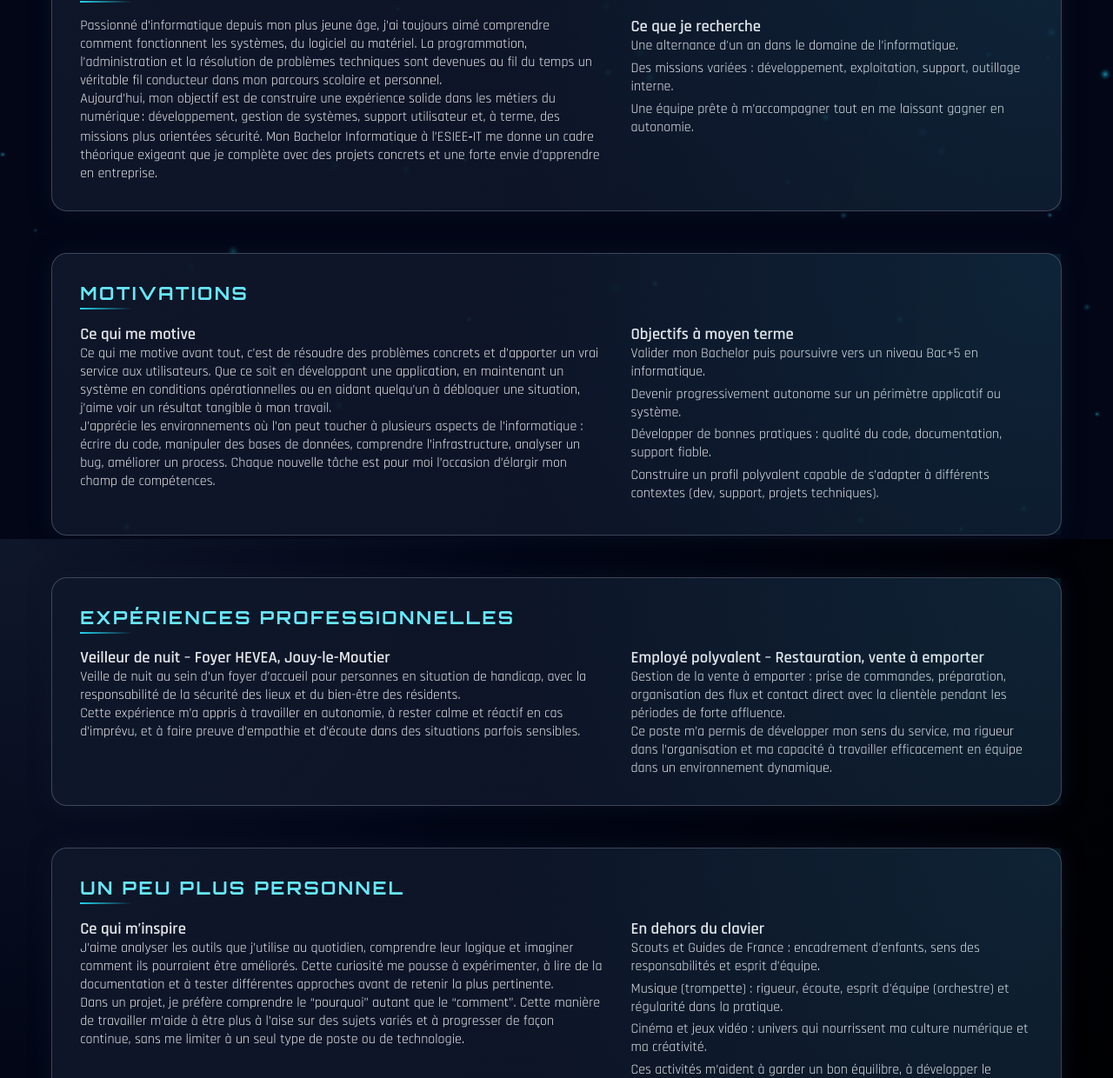
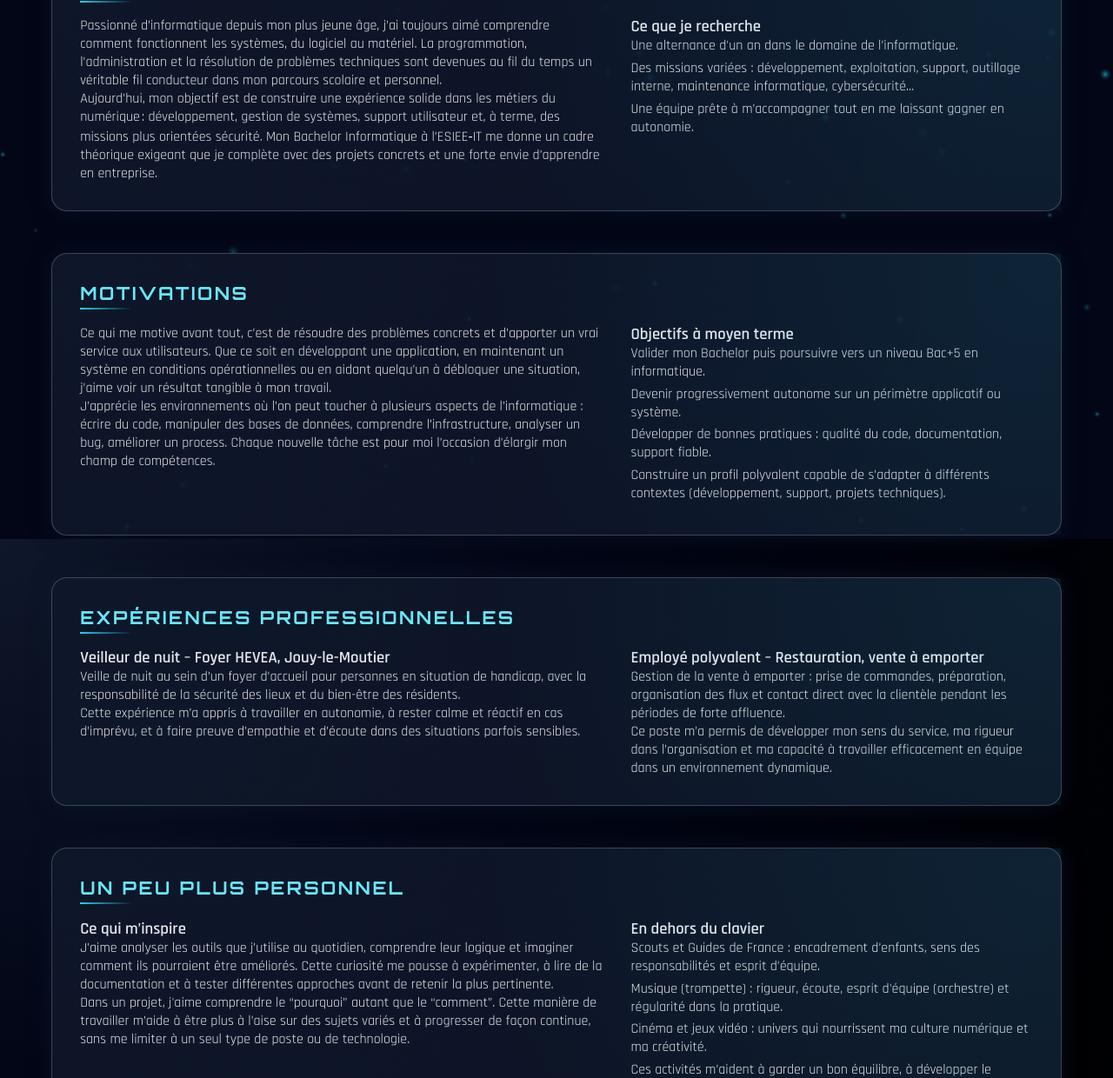
Before and after one commit to baptiste-noufel/cv-baptiste, a plain HTML site: page about.html in a window 1280 px wide. Shown: the part 180-1420 px from the top of the page at 87% size. Drawn offline with Linux system fonts and the light colour scheme.

Commit message:
Revise content in about.html for clarity and detail
Updated the content in the 'about.html' file to enhance clarity and detail regarding personal goals and experiences.

```diff
--- a/about.html
+++ b/about.html
@@ -48,7 +48,7 @@
             <h3>Ce que je recherche</h3>
             <ul class="list-clean">
                 <li>Une alternance d'un an dans le domaine de l’informatique.</li>
-                <li>Des missions variées : développement, exploitation, support, outillage interne.</li>
+                <li>Des missions variées : développement, exploitation, support, outillage interne, maintenance informatique, cybersécurité...</li>
                 <li>Une équipe prête à m’accompagner tout en me laissant gagner en autonomie.</li>
             </ul>
             </div>
@@ -61,7 +61,6 @@
         <h2 class="section-title">Motivations</h2>
         <div class="grid two">
             <div>
-            <h3>Ce qui me motive</h3>
             <p>
                 Ce qui me motive avant tout, c’est de résoudre des problèmes concrets et d’apporter un vrai service aux utilisateurs. Que ce soit en développant une application, en maintenant un système en conditions opérationnelles ou en aidant quelqu’un à débloquer une situation, j’aime voir un résultat tangible à mon travail.
             </p>
@@ -75,7 +74,7 @@
                 <li>Valider mon Bachelor puis poursuivre vers un niveau Bac+5 en informatique.</li>
                 <li>Devenir progressivement autonome sur un périmètre applicatif ou système.</li>
                 <li>Développer de bonnes pratiques : qualité du code, documentation, support fiable.</li>
-                <li>Construire un profil polyvalent capable de s’adapter à différents contextes (dev, support, projets techniques).</li>
+                <li>Construire un profil polyvalent capable de s’adapter à différents contextes (développement, support, projets techniques).</li>
             </ul>
             </div>
         </div>
@@ -119,7 +118,7 @@
                     J’aime analyser les outils que j’utilise au quotidien, comprendre leur logique et imaginer comment ils pourraient être améliorés. Cette curiosité me pousse à expérimenter, à lire de la documentation et à tester différentes approches avant de retenir la plus pertinente.
                 </p>
                 <p>
-                    Dans un projet, je préfère comprendre le “pourquoi” autant que le “comment”. Cette manière de travailler m’aide à être plus à l’aise sur des sujets variés et à progresser de façon continue, sans me limiter à un seul type de poste ou de technologie.
+                    Dans un projet, j'aime comprendre le “pourquoi” autant que le “comment”. Cette manière de travailler m’aide à être plus à l’aise sur des sujets variés et à progresser de façon continue, sans me limiter à un seul type de poste ou de technologie.
                 </p>
                 </div>
                 <div>
```
